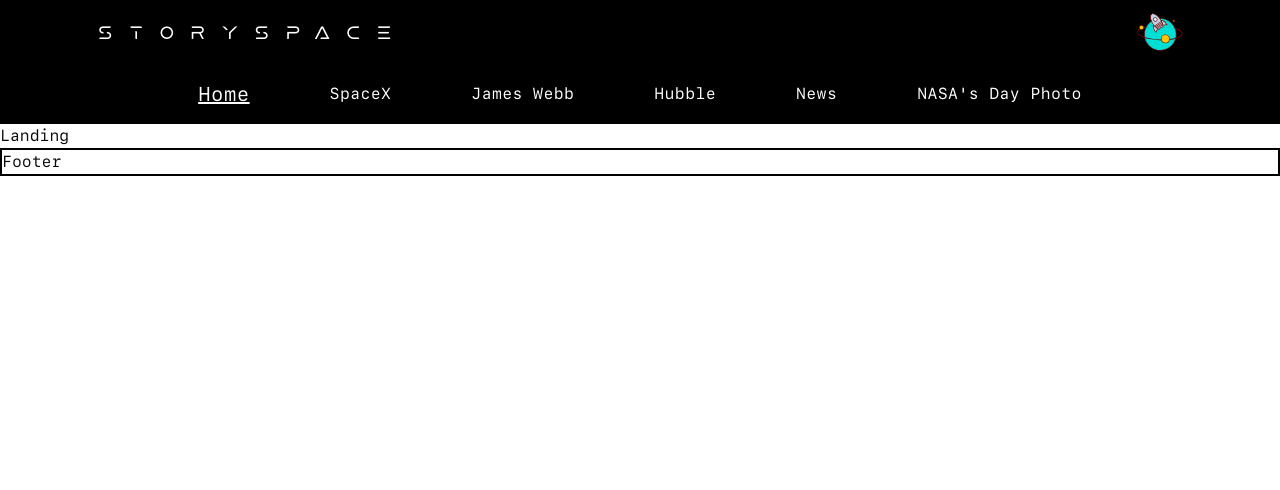
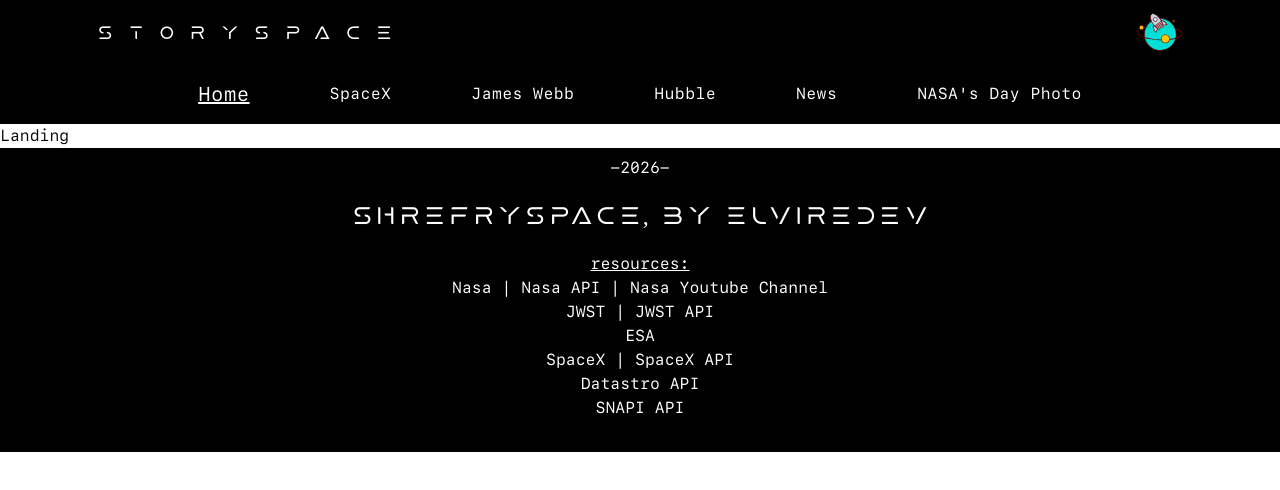
Before and after one commit to elviredev/story-space, a React (Vite) app: page / in a window 1280 px wide. Shown: the top 490 px of the page. Built offline with nearby package versions, Linux system fonts and the light colour scheme.

Commit message:
🌌 Mise en place du Footer

```diff
--- a/src/components/Footer.tsx
+++ b/src/components/Footer.tsx
@@ -1,6 +1,86 @@
-const Footer = () => {
+import type { ReactNode } from "react";
+
+const Footer = (): ReactNode => {
+  const year = new Date().getFullYear()
+
   return (
-    <footer className="test">Footer</footer>
+    <footer className="bg-black text-white">
+      <div className="align-element min-h-[15vh] flex flex-col justify-center items-center">
+        <p className="my-2">-{year}-</p>
+        <p className="mars-font text-2xl my-4 text-center">shrefrySpace, by Elviredev</p>
+        <p className="underline">resources:</p>
+        <p className="text-center">
+          <a
+            href="https://www.nasa.gov/"
+            target="_blank"
+            rel="noreferrer"
+            className="hover:text-gray-300 transition-colors"
+          >Nasa</a>{" | "}
+          <a
+            href="https://api.nasa.gov/"
+            target="_blank"
+            rel="noreferrer"
+            className="hover:text-gray-300 transition-colors"
+          >Nasa API</a>{" | "}
+          <a
+            href="https://www.youtube.com/@NASA/videos"
+            target="_blank"
+            rel="noreferrer"
+            className="hover:text-gray-300 transition-colors"
+          >Nasa Youtube Channel</a>
+        </p>
+        <p>
+          <a
+            href="https://science.nasa.gov/mission/webb/"
+            target="_blank"
+            rel="noreferrer"
+            className="hover:text-gray-300 transition-colors"
+          >JWST</a>{" | "}
+          <a
+            href="https://jwstapi.com/"
+            target="_blank" rel="noreferrer"
+            className="hover:text-gray-300 transition-colors"
+          >JWST API</a>
+        </p>
+        <p>
+          <a
+            href="https://www.esa.int/"
+            target="_blank" rel="noreferrer"
+            className="hover:text-gray-300 transition-colors"
+          >ESA</a>
+        </p>
+        <p>
+          <a
+            href="https://www.spacex.com/"
+            target="_blank"
+            rel="noreferrer"
+            className="hover:text-gray-300 transition-colors"
+          >SpaceX</a>{" | "}
+          <a
+            href="https://www.api.spacexdata.com/v3/"
+            target="_blank"
+            rel="noreferrer"
+            className="hover:text-gray-300 transition-colors"
+          >SpaceX API</a>
+        </p>
+        <p>
+          <a
+            href="https://www.datastro.eu/pages/home/"
+            target="_blank"
+            rel="noreferrer"
+            className="hover:text-gray-300 transition-colors"
+          >Datastro API</a>
+        </p>
+        <p className="mb-8">
+          <a
+            href="https://www.spaceflightnewsapi.net/"
+            target="_blank"
+            rel="noreferrer"
+            className="hover:text-gray-300 transition-colors"
+          >SNAPI API</a>
+        </p>
+      </div>
+    </footer>
   );
 };
 
```
Also changed, not shown: src/components/LinksDesktop.tsx (+10 -1 lines).
